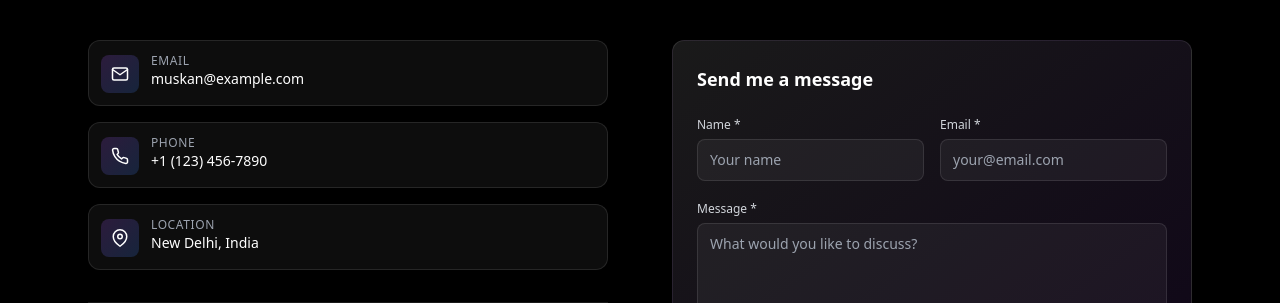
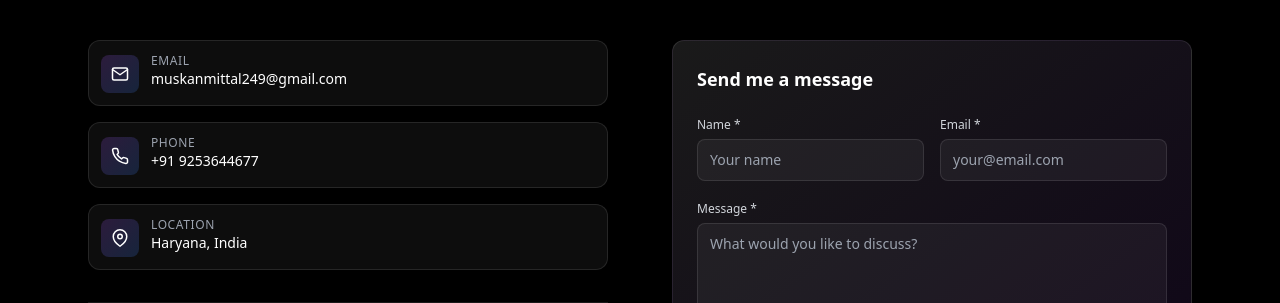
Before and after one commit to Muskan295/Portfolio, a React (Vite) app: page / in a window 1280 px wide. Shown: the part 3572-3875 px from the top of the page. Built offline with nearby package versions, Linux system fonts and the light colour scheme; no server answers.

Commit message:
Change Api fetch url

```diff
--- a/src/sections/Contact.jsx
+++ b/src/sections/Contact.jsx
@@ -23,7 +23,7 @@ function Contact() {
     setLoading(true);
 
     try {
-      const res = await fetch("http://localhost:5000/api/contact", {
+      const res = await fetch("https://portfolio-backend-8c34.vercel.app/api/contact", {
         method: "POST",
         headers: { "Content-Type": "application/json" },
         body: JSON.stringify(form),
@@ -50,9 +50,9 @@ function Contact() {
   ];
 
   const contactInfo = [
-    { icon: <FiMail />, title: "Email", value: "muskan@example.com" },
-    { icon: <FiPhone />, title: "Phone", value: "+1 (123) 456-7890" },
-    { icon: <FiMapPin />, title: "Location", value: "New Delhi, India" },
+    { icon: <FiMail />, title: "Email", value: "muskanmittal249@gmail.com" },
+    { icon: <FiPhone />, title: "Phone", value: "+91 9253644677" },
+    { icon: <FiMapPin />, title: "Location", value: "Haryana, India" },
   ];
 
   return (
```
